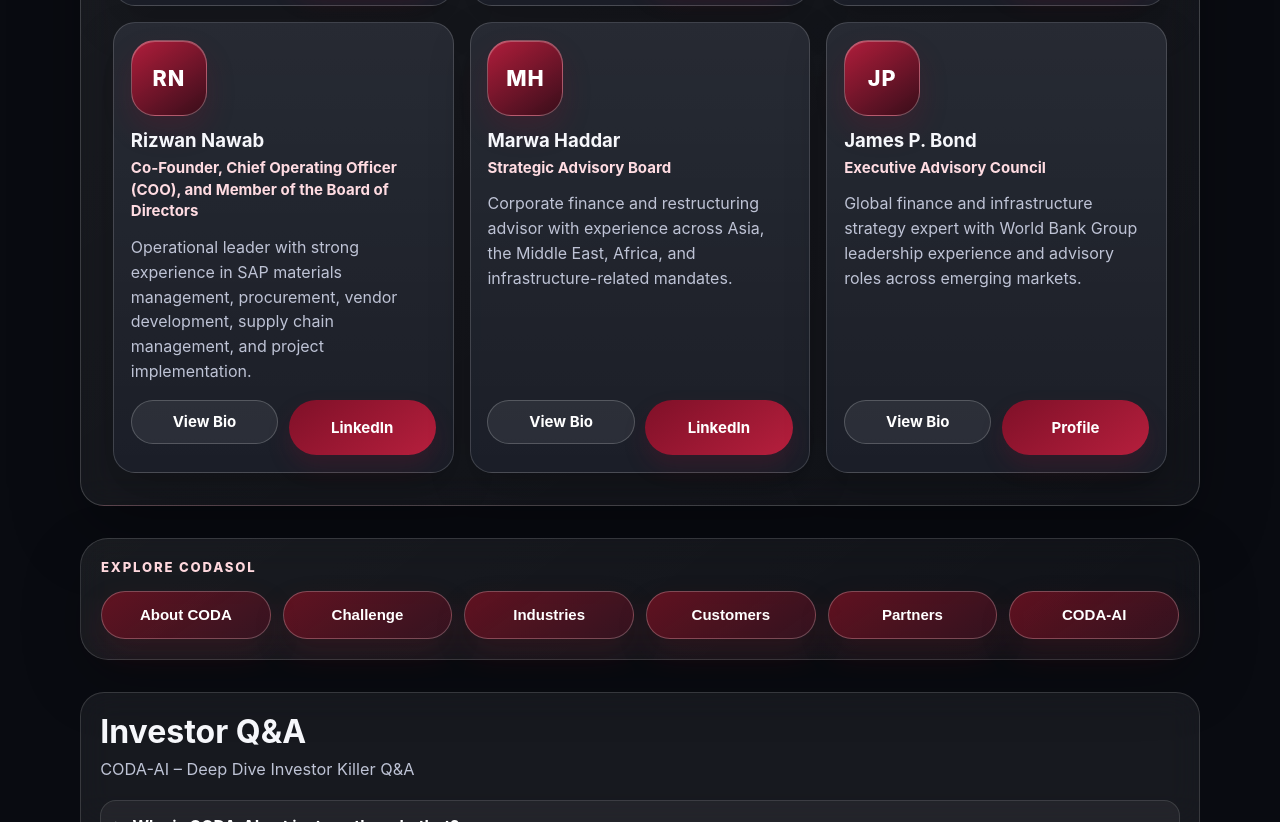
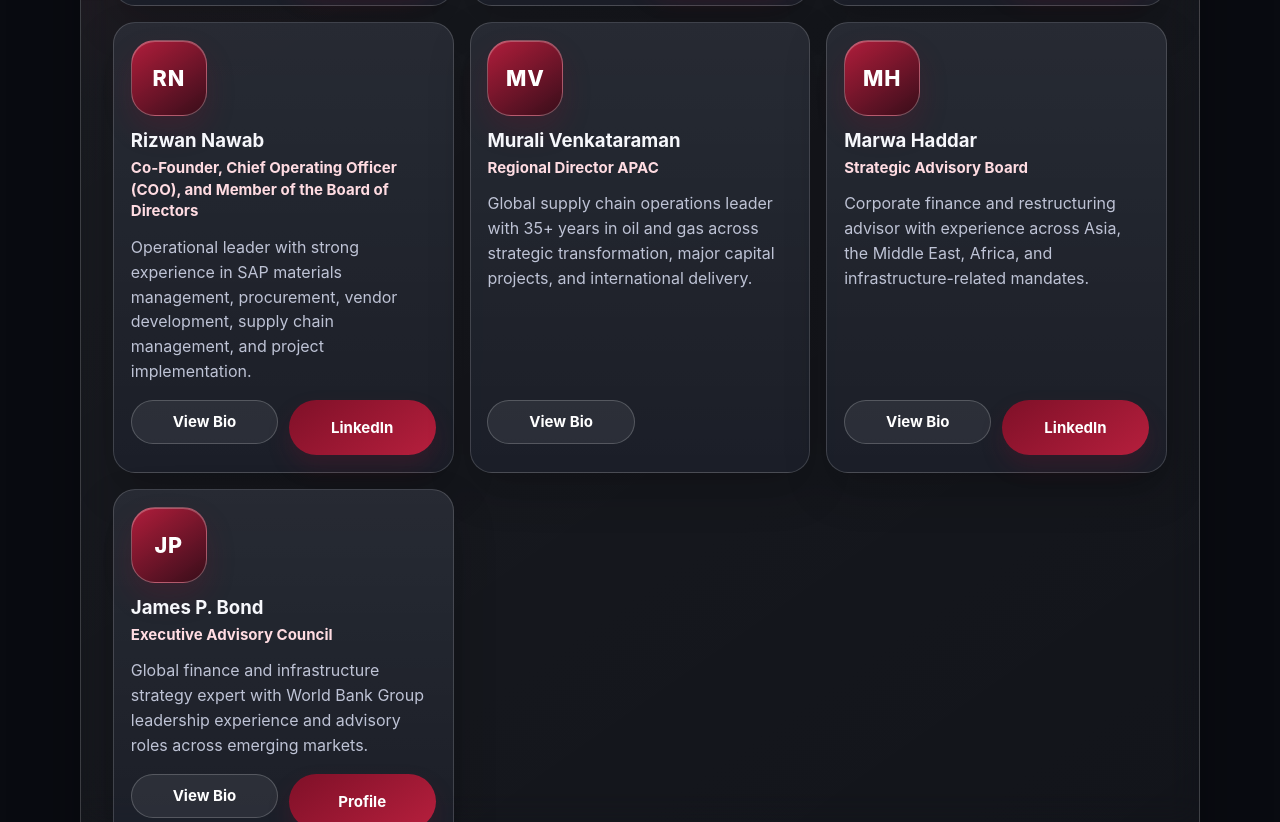
Before and after one commit to michaelschlunegger-creator/Coda_Intro_Portal, a React (Vite) app: page / in a window 1280 px wide. Shown: the part 4860-5682 px from the top of the page. Built offline with nearby package versions, Linux system fonts and the light colour scheme.

Commit message:
Add Murali team member card

```diff
--- a/index.html
+++ b/index.html
@@ -122,6 +122,11 @@
                 <div class="team-avatar" aria-hidden="true">RN</div>
                 <div class="team-card-copy"><h3>Rizwan Nawab</h3><p class="team-role">Co-Founder, Chief Operating Officer (COO), and Member of the Board of Directors</p><p class="team-short-bio">Operational leader with strong experience in SAP materials management, procurement, vendor development, supply chain management, and project implementation.</p></div>
                 <div class="team-actions"><details class="bio-details"><summary class="btn btn-secondary">View Bio</summary><p>Rizwan Nawab supports CODA through operational, procurement, supply chain, and project implementation experience.</p></details><a class="btn btn-primary" href="https://www.linkedin.com/in/rizwan-nawab-aa336421/" target="_blank" rel="noopener noreferrer">LinkedIn</a></div>
+              </article>
+              <article class="team-card">
+                <div class="team-avatar" aria-hidden="true">MV</div>
+                <div class="team-card-copy"><h3>Murali Venkataraman</h3><p class="team-role">Regional Director APAC</p><p class="team-short-bio">Global supply chain operations leader with 35+ years in oil and gas across strategic transformation, major capital projects, and international delivery.</p></div>
+                <div class="team-actions"><details class="bio-details"><summary class="btn btn-secondary">View Bio</summary><p>Murali Venkataraman is a highly experienced global supply chain operations leader with 35+ years in the oil and gas industry, spanning frontline roles, senior management, and consulting leadership. He has a strong track record in strategic development and transformation initiatives that support long-term growth and sustainability. Murali has extensive experience in major capital projects, including work with Shell in Oman, Singapore, and India, and has operated across Asia, Europe, the Middle East, and the Americas.</p></details></div>
               </article>
               <article class="team-card">
                 <div class="team-avatar" aria-hidden="true">MH</div>
--- a/src/App.jsx
+++ b/src/App.jsx
@@ -386,6 +386,12 @@
     profileLabel: 'LinkedIn'
   },
   {
+    name: 'Murali Venkataraman',
+    role: 'Regional Director APAC',
+    shortBio: 'Global supply chain operations leader with 35+ years in oil and gas across strategic transformation, major capital projects, and international delivery.',
+    longBio: 'Murali Venkataraman is a highly experienced global supply chain operations leader with 35+ years in the oil and gas industry, spanning frontline roles, senior management, and consulting leadership. He has a strong track record in strategic development and transformation initiatives that support long-term growth and sustainability. Murali has extensive experience in major capital projects, including work with Shell in Oman, Singapore, and India, and has operated across Asia, Europe, the Middle East, and the Americas.'
+  },
+  {
     name: 'Marwa Haddar',
     role: 'Strategic Advisory Board',
     shortBio: 'Corporate finance and restructuring advisor with experience across Asia, the Middle East, Africa, and infrastructure-related mandates.',
@@ -723,7 +729,7 @@
 
 function ProfileAction({ person }) {
   if (!person.profileUrl) {
-    return <span className='btn btn-disabled' aria-disabled='true'>{person.profileLabel}</span>
+    return null
   }
 
   return (
```
